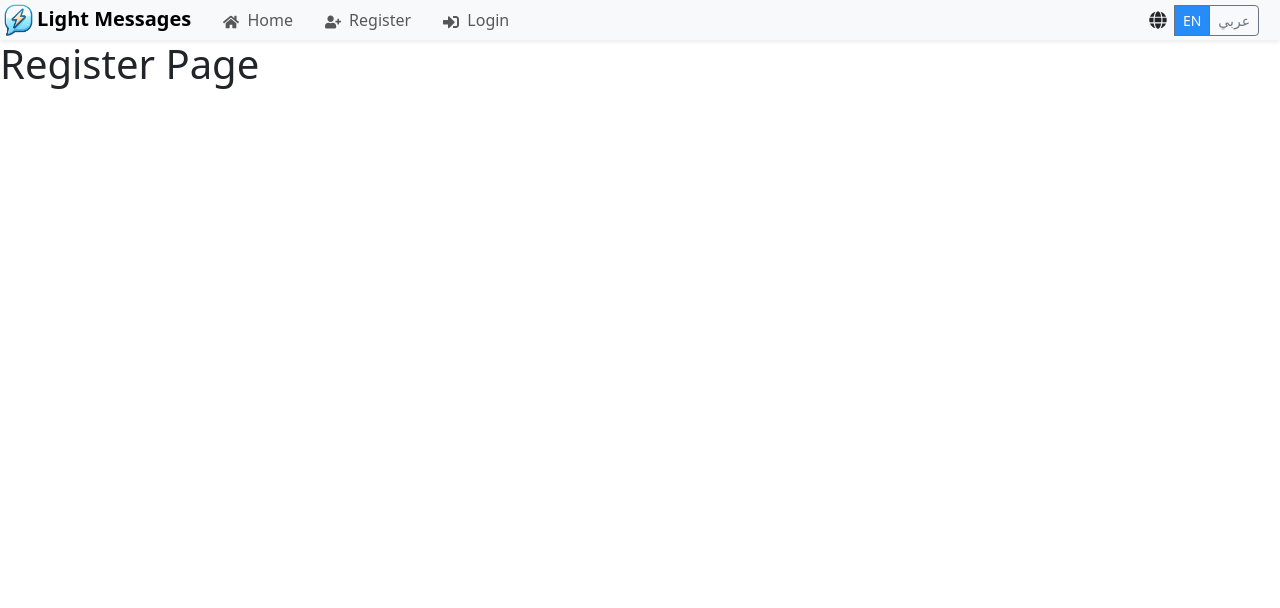
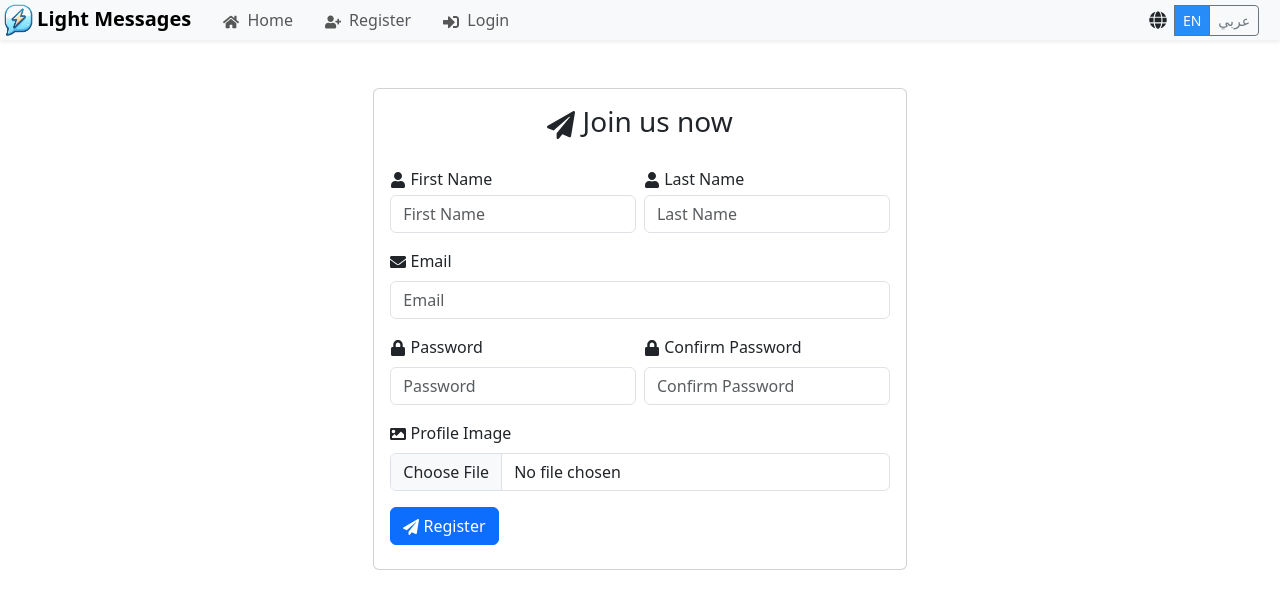
Before and after one commit to abdelslam1997/light_messages_frontend, a React (Vite) app: page /register in a window 1280 px wide. Shown: the top 608 px of the page. Built offline with nearby package versions, Linux system fonts and the light colour scheme.

Commit message:
Add Register Page + Translations

```diff
--- a/src/locales/ar/translation.json
+++ b/src/locales/ar/translation.json
@@ -2,5 +2,23 @@
   "home": "الرئيسية",
   "register": "التسجيل",
   "login": "تسجيل الدخول",
-  "home_page": "الصفحة الرئيسية"
+  "home_page": "الصفحة الرئيسية",
+  "first_name_required": "الاسم الأول مطلوب",
+  "last_name_required": "اسم العائلة مطلوب",
+  "email_required": "البريد الإلكتروني مطلوب",
+  "invalid_email": "البريد الإلكتروني غير صالح",
+  "password_required": "كلمة المرور مطلوبة",
+  "confirm_password_required": "تأكيد كلمة المرور مطلوب",
+  "passwords_dont_match": "كلمات المرور غير متطابقة",
+  "profile_image_required": "الصورة الشخصية مطلوبة",
+  "join_us_now": "انضم إلينا الآن",
+  "first_name": "الاسم الأول",
+  "last_name": "اسم العائلة",
+  "email": "البريد الإلكتروني",
+  "Password": "كلمة المرور",
+  "password": "كلمة المرور",
+  "Confirm Password": "تأكيد كلمة المرور",
+  "confirm_password": "تأكيد كلمة المرور",
+  "profile_image": "الصورة الشخصية",
+  "registering...": "جارٍ التسجيل..."
 }
--- a/src/locales/en/translation.json
+++ b/src/locales/en/translation.json
@@ -2,5 +2,23 @@
   "home": "Home",
   "register": "Register",
   "login": "Login",
-  "home_page": "Home Page"
+  "home_page": "Home Page",
+  "first_name_required": "First name is required",
+  "last_name_required": "Last name is required",
+  "email_required": "Email is required",
+  "invalid_email": "Invalid email address",
+  "password_required": "Password is required",
+  "confirm_password_required": "Confirm password is required",
+  "passwords_dont_match": "Passwords don't match",
+  "profile_image_required": "Profile image is required",
+  "join_us_now": "Join us now",
+  "first_name": "First Name",
+  "last_name": "Last Name",
+  "email": "Email",
+  "Password": "Password",
+  "password": "Password",
+  "Confirm Password": "Confirm Password",
+  "confirm_password": "Confirm Password",
+  "profile_image": "Profile Image",
+  "registering...": "Registering..."
 }
--- a/src/pages/register_page/RegisterPage.jsx
+++ b/src/pages/register_page/RegisterPage.jsx
@@ -1,13 +1,156 @@
-
+import { Container } from "react-bootstrap";
+import { useTranslation } from 'react-i18next';
+import { FaEnvelope, FaImage, FaLock, FaPaperPlane, FaUser } from "react-icons/fa";
+import { useState } from "react";
 
 const RegisterPage = () => {
+    const { t } = useTranslation();
+    const [formData, setFormData] = useState({
+        firstName: '',
+        lastName: '',
+        email: '',
+        password: '',
+        confirmPassword: '',
+        profileImage: null
+    });
+    const [errors, setErrors] = useState({});
+    const [isSubmitting, setIsSubmitting] = useState(false);
+
+    const handleChange = (e) => {
+        const { name, value, files } = e.target;
+        setFormData(prev => ({
+            ...prev,
+            [name]: files ? files[0] : value
+        }));
+    };
+
+    const validateForm = () => {
+        const newErrors = {};
+        if (!formData.firstName.trim()) newErrors.firstName = t('first_name_required');
+        if (!formData.lastName.trim()) newErrors.lastName = t('last_name_required');
+        if (!formData.email.trim()) newErrors.email = t('email_required');
+        else if (!/\S+@\S+\.\S+/.test(formData.email)) newErrors.email = t('invalid_email');
+        if (!formData.password) newErrors.password = t('password_required');
+        if (!formData.confirmPassword) newErrors.confirmPassword = t('confirm_password_required');
+        if (formData.password !== formData.confirmPassword) newErrors.confirmPassword = t('passwords_dont_match');
+        if (!formData.profileImage) newErrors.profileImage = t('profile_image_required');
+
+        return newErrors;
+    };
+
+    const handleSubmit = async (e) => {
+        e.preventDefault();
+        const newErrors = validateForm();
+
+        if (Object.keys(newErrors).length > 0) {
+            setErrors(newErrors);
+            return;
+        }
+
+        setIsSubmitting(true);
+        try {
+            // Add your API call here
+            console.log('Form submitted:', formData);
+        } catch (error) {
+            console.error('Registration error:', error);
+        } finally {
+            setIsSubmitting(false);
+        }
+    };
 
     return (
-        <div>
-            <h1>Register Page</h1>
-        </div>
-    )
-}
+        <Container className="mt-5 mx-auto col-xl-5 col-lg-6 col-md-6 col-sm-12 card px-3 pt-3 py-4">
+            <h3 className="text-center"><FaPaperPlane /> {t('join_us_now')}</h3>
+            <form onSubmit={handleSubmit}>
+                <div className="d-flex gap-2 mt-3">
+                    <div className="w-100">
+                        <label className="my-1" htmlFor="firstName"><FaUser /> {t('first_name')}</label>
+                        <input
+                            type="text"
+                            name="firstName"
+                            className={`form-control ${errors.firstName ? 'is-invalid' : ''}`}
+                            value={formData.firstName}
+                            onChange={handleChange}
+                            placeholder={t('first_name')}
+                        />
+                        {errors.firstName && <div className="invalid-feedback">{errors.firstName}</div>}
+                    </div>
+                    <div className="w-100">
+                        <label className="my-1" htmlFor="lastName"><FaUser /> {t('last_name')}</label>
+                        <input
+                            type="text"
+                            name="lastName"
+                            className={`form-control ${errors.lastName ? 'is-invalid' : ''}`}
+                            value={formData.lastName}
+                            onChange={handleChange}
+                            placeholder={t('last_name')}
+                        />
+                        {errors.lastName && <div className="invalid-feedback">{errors.lastName}</div>}
+                    </div>
+                </div>
 
+                <div className="w-100 mt-3">
+                    <label htmlFor="email"><FaEnvelope /> {t('email')}</label>
+                    <input
+                        type="email"
+                        name="email"
+                        className={`form-control mt-2 ${errors.email ? 'is-invalid' : ''}`}
+                        value={formData.email}
+                        onChange={handleChange}
+                        placeholder={t('email')}
+                    />
+                    {errors.email && <div className="invalid-feedback">{errors.email}</div>}
+                </div>
+
+                <div className="d-flex gap-2 mt-3">
+                    <div className="w-100">
+                        <label htmlFor="password"><FaLock /> {t('Password')}</label>
+                        <input
+                            type="password"
+                            name="password"
+                            className={`form-control mt-2 ${errors.password ? 'is-invalid' : ''}`}
+                            value={formData.password}
+                            onChange={handleChange}
+                            placeholder={t('password')}
+                        />
+                        {errors.password && <div className="invalid-feedback">{errors.password}</div>}
+                    </div>
+                    <div className="w-100">
+                        <label htmlFor="confirmPassword"><FaLock /> {t('Confirm Password')}</label>
+                        <input
+                            type="password"
+                            name="confirmPassword"
+                            className={`form-control mt-2 ${errors.confirmPassword ? 'is-invalid' : ''}`}
+                            value={formData.confirmPassword}
+                            onChange={handleChange}
+                            placeholder={t('confirm_password')}
+                        />
+                        {errors.confirmPassword && <div className="invalid-feedback">{errors.confirmPassword}</div>}
+                    </div>
+                </div>
+
+                <div className="mt-3">
+                    <label htmlFor="profileImage"><FaImage /> {t('profile_image')}</label>
+                    <input
+                        type="file"
+                        name="profileImage"
+                        className={`form-control mt-2 ${errors.profileImage ? 'is-invalid' : ''}`}
+                        onChange={handleChange}
+                        accept="image/*"
+                    />
+                    {errors.profileImage && <div className="invalid-feedback">{errors.profileImage}</div>}
+                </div>
+
+                <button
+                    type="submit"
+                    className="btn btn-primary mt-3"
+                    disabled={isSubmitting}
+                >
+                    <FaPaperPlane /> {isSubmitting ? t('registering...') : t('register')}
+                </button>
+            </form>
+        </Container>
+    );
+};
 
 export default RegisterPage;
```
